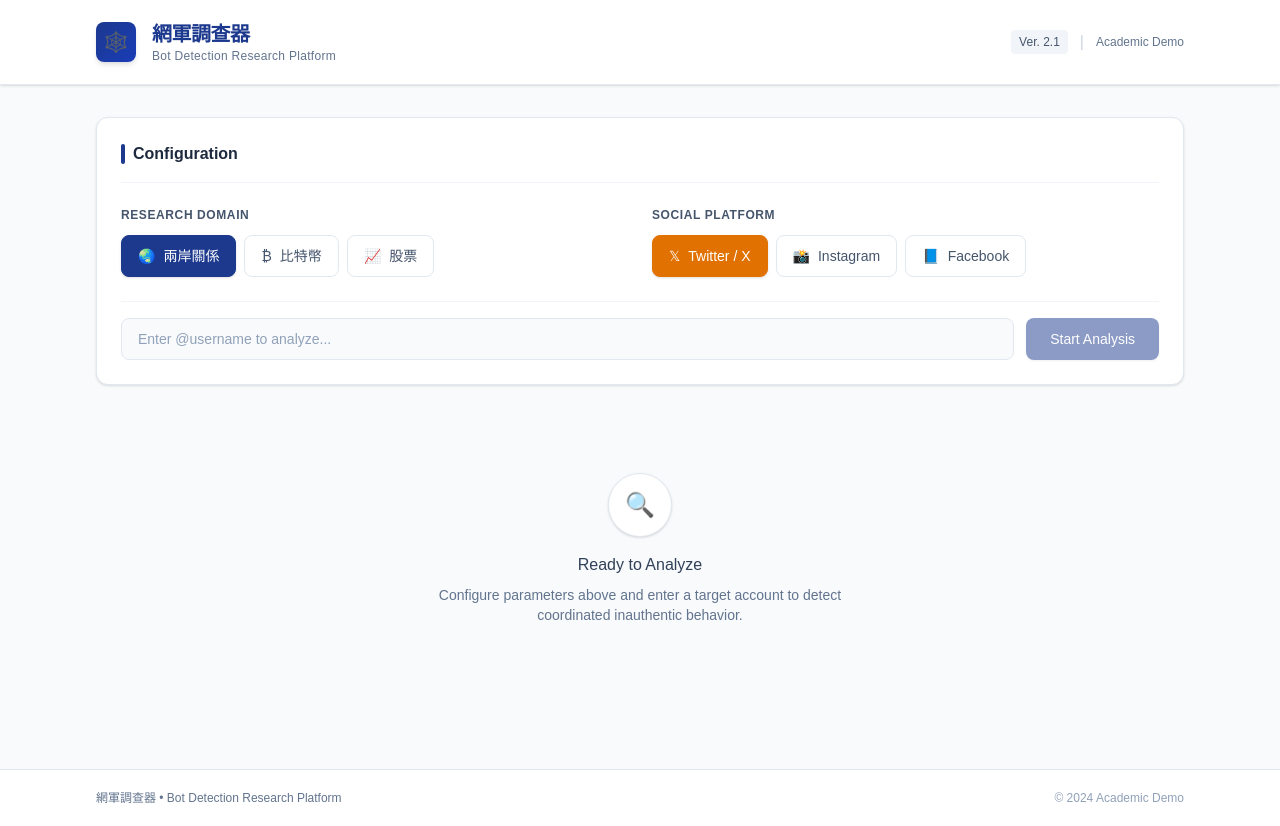
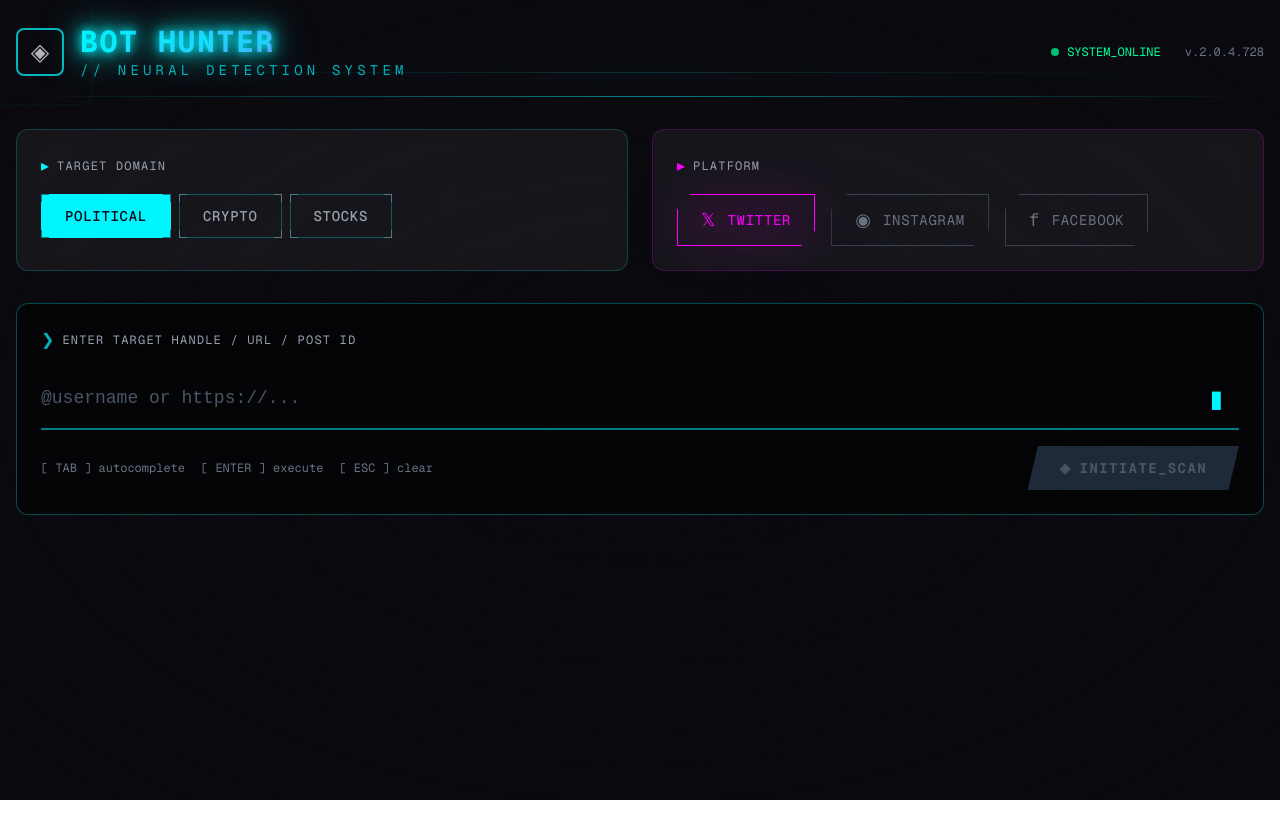
Before and after one commit to rexclaw20260330-ops/CapstoneDemo, a Next.js app: page / in a window 1280 px wide. After the commit the page ends 800 px from the top, so only its background shows below. Built offline with nearby package versions, Linux system fonts and the light colour scheme.

Commit message:
Switch to Cyberpunk SciFi version

```diff
--- a/src/app/page.tsx
+++ b/src/app/page.tsx
@@ -1,9 +1,9 @@
-import IvyLeagueBotHunter from '@/components/IvyLeagueBotHunter';
+import SciFiBotHunter from '@/components/SciFiBotHunter';
 
 export default function Home() {
   return (
     <main>
-      <IvyLeagueBotHunter />
+      <SciFiBotHunter />
     </main>
   );
 }
```
